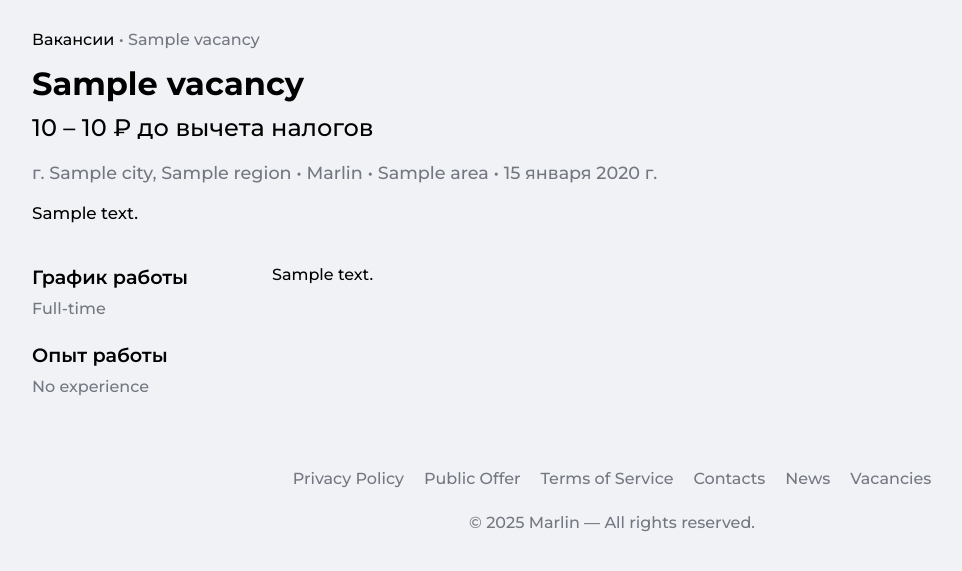
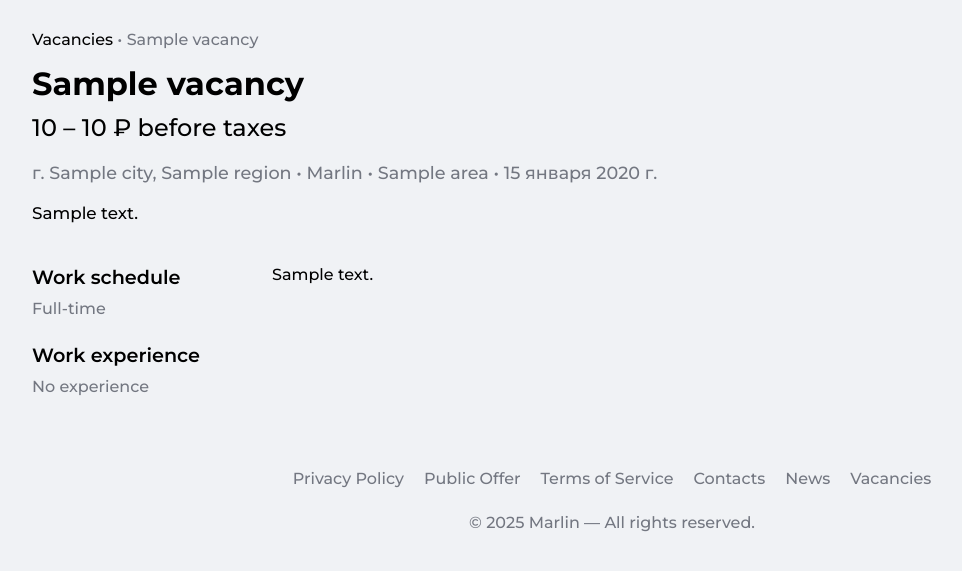
Before and after one commit to prsvt420/marlin, a Django app: page /vacancies/1 in a window 1280 px wide. Shown: the part 135-706 px from the top of the page, without its empty margins (28-990 px from the left). Run offline with Django 5.2, Linux system fonts and the light colour scheme; tables that the repository leaves empty hold one stand-in row (values such as "Sample post"); parts of the project's set-up code (start-up, migrations or seed data) failed here and were passed over; some web fonts are replaced.

Commit message:
feat(ui): add translations to vacancy detail template

```diff
--- a/apps/vacancies/static/vacancies/css/vacancy_detail.css
+++ b/apps/vacancies/static/vacancies/css/vacancy_detail.css
@@ -97,6 +97,10 @@
     margin-left: 20px;
 }
 
+.vacancy__description ul:not(:last-of-type) {
+    margin-bottom: 20px;
+}
+
 @media (max-width: 768px) {
     .vacancy__content {
         flex-direction: column;
--- a/apps/vacancies/templates/vacancies/vacancy_detail.html
+++ b/apps/vacancies/templates/vacancies/vacancy_detail.html
@@ -1,6 +1,6 @@
 {% extends 'base.html' %}
 
-{% load static %}
+{% load static i18n %}
 
 {% block title %}{{ vacancy.title }}{% endblock %}
 
@@ -10,7 +10,7 @@
 
 {% block content %}
 <div class="breadcrumbs">
-    <a href="{% url 'vacancies:vacancy_list' %}" class="breadcrumbs__link">Вакансии</a>
+    <a href="{% url 'vacancies:vacancy_list' %}" class="breadcrumbs__link">{% trans "Vacancies" %}</a>
     <span class="breadcrumbs__separator">•</span>
 
     <span class="breadcrumbs__current">{{ vacancy.title }}</span>
@@ -20,7 +20,7 @@
     <div class="vacancy__info">
         <h2 class="vacancy__title">{{ vacancy.title }}</h2>
         {% if vacancy.salary_to or vacancy.salary_from %}
-            <p class="vacancy__salary">{{ vacancy.get_formatted_salary }} ₽ <span>до вычета налогов</span></p>
+            <p class="vacancy__salary">{{ vacancy.get_formatted_salary }} ₽ <span>{% trans "before taxes" %}</span></p>
         {% endif %}
         <p class="vacancy__location">{{ vacancy.city }} • Marlin • {{ vacancy.professional_area }} • {{ vacancy.updated_at.date }}</p>
 
@@ -29,12 +29,12 @@
         <div class="vacancy__content">
             <div class="vacancy__details">
                 <div class="vacancy__detail-item">
-                    <h3 class="vacancy__detail-title">График работы</h3>
+                    <h3 class="vacancy__detail-title">{% trans "Work schedule" %}</h3>
                     <p class="vacancy__detail-value">{{ vacancy.get_work_schedule_display }}</p>
                 </div>
 
                 <div class="vacancy__detail-item">
-                    <h3 class="vacancy__detail-title">Опыт работы</h3>
+                    <h3 class="vacancy__detail-title">{% trans "Work experience" %}</h3>
                     <p class="vacancy__detail-value">{{ vacancy.get_experience_level_display }}</p>
                 </div>
             </div>
```
Also changed, not shown: locale/ru/LC_MESSAGES/django.po.
